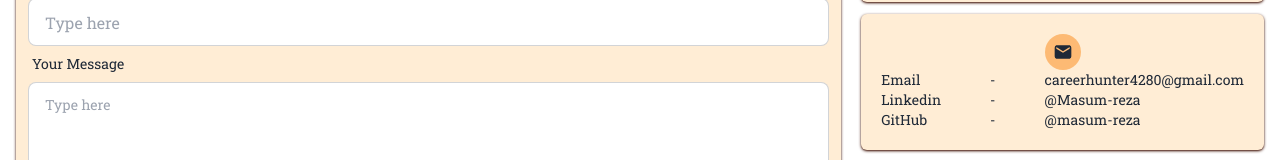
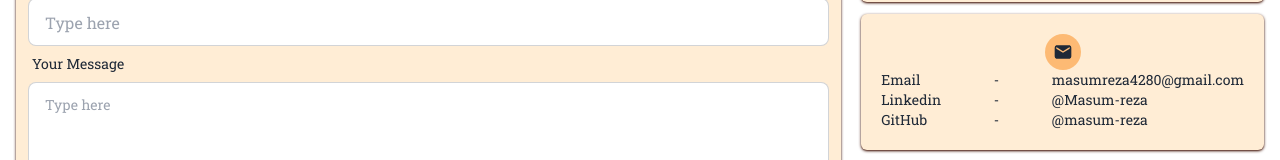
Before and after one commit to Masum-Reza2/My-Portfolio, a React (Vite) app: page / in a window 1280 px wide. Shown: the part 3774-3934 px from the top of the page. Built offline with nearby package versions, Linux system fonts and the light colour scheme.

Commit message:
changed the email address

```diff
--- a/src/Components/ContactMe/ContactMe.jsx
+++ b/src/Components/ContactMe/ContactMe.jsx
@@ -117,7 +117,7 @@ const ContactMe = () => {
                                 <p>-</p>
                             </div>
                             <div>
-                                <p>careerhunter4280@gmail.com</p>
+                                <p>masumreza4280@gmail.com</p>
                                 <a href="https://www.linkedin.com/in/masum-reza-4935b92a0" target="_blank" rel="noopener noreferrer">@Masum-reza</a>
                                 <p><a href="https://github.com/Masum-Reza2" target="_blank" rel="noopener noreferrer">@masum-reza</a></p>
                             </div>
```
